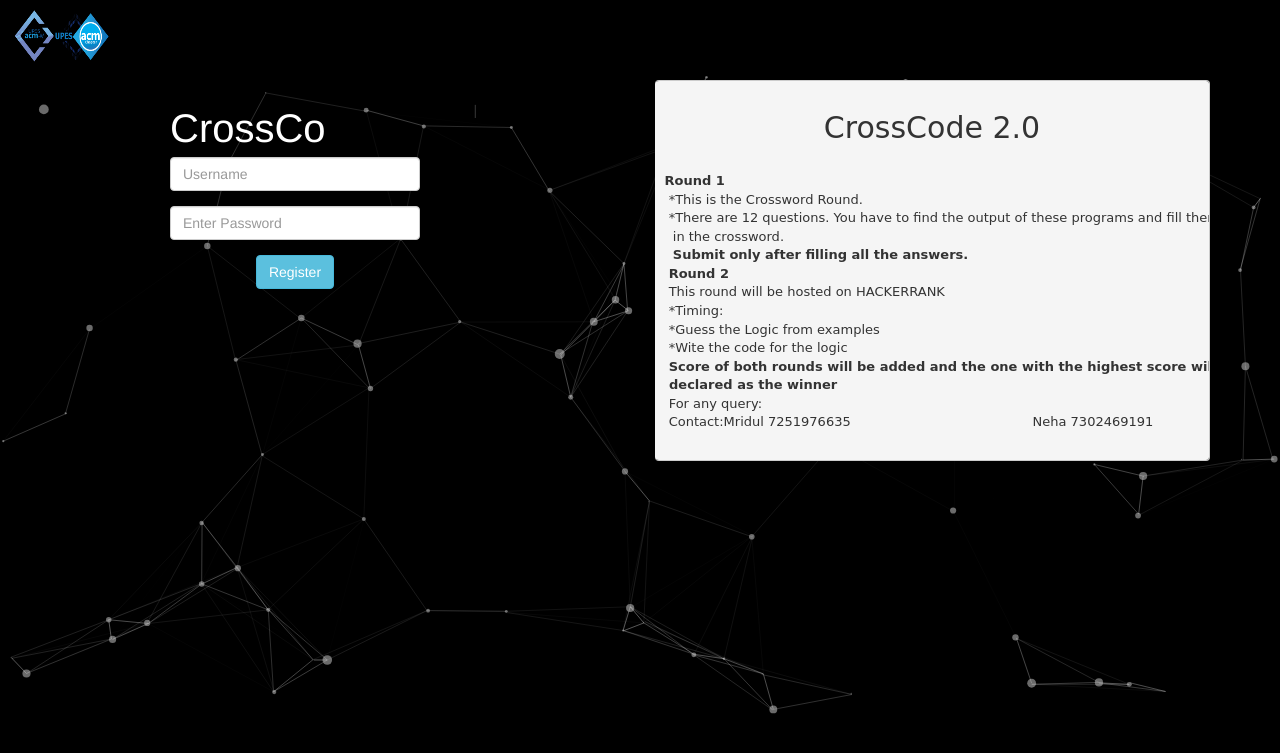
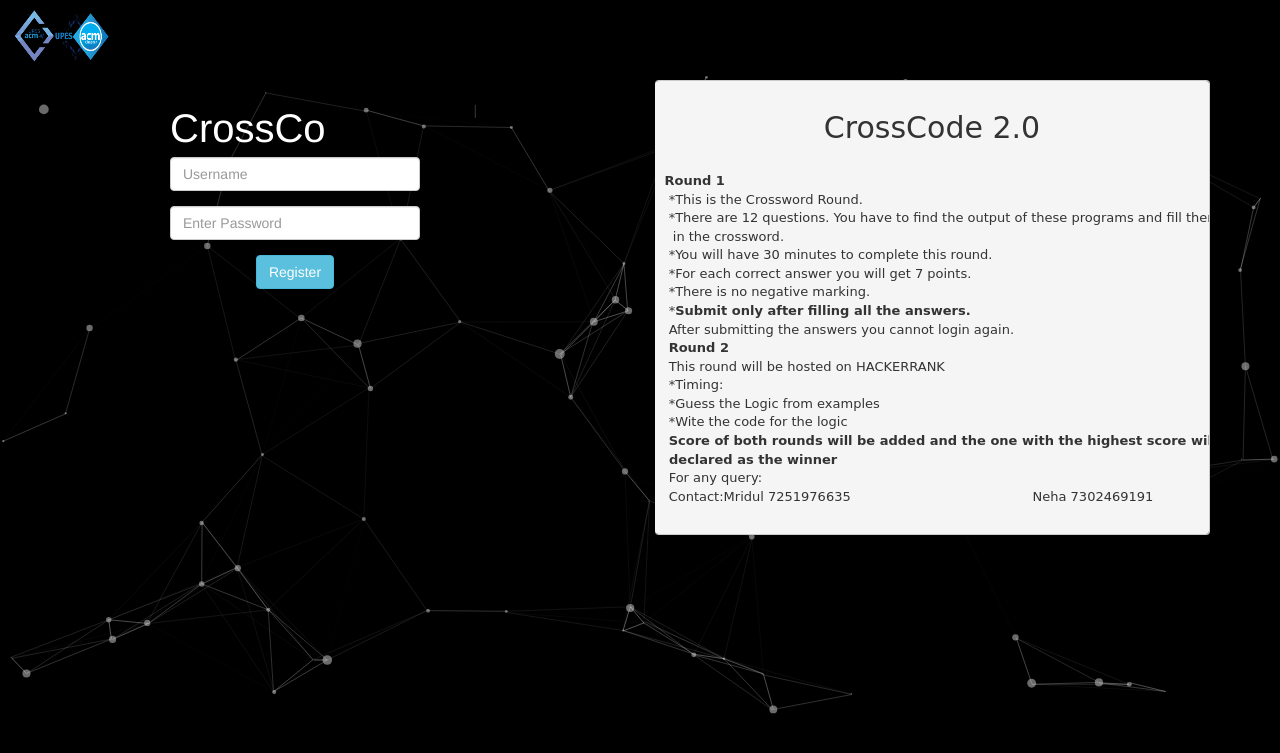
Before and after one commit to mridul-arora/CrossCode, a PHP site: page / in a window 1280 px wide. Shown: the top 753 px of the page. Run offline with PHP 8.4, Linux system fonts and the light colour scheme.

Commit message:
addition in the rules

```diff
--- a/index.php
+++ b/index.php
@@ -56,7 +56,11 @@
  *This is the Crossword Round.
  *There are 12 questions. You have to find the output of these programs and fill them
   in the crossword.
-  <b>Submit only after filling all the answers.</b>
+ *You will have 30 minutes to complete this round.
+ *For each correct answer you will get 7 points.
+ *There is no negative marking.
+ *<b>Submit only after filling all the answers.</b>
+ After submitting the answers you cannot login again.
  <b>Round 2</b>
  This round will be hosted on HACKERRANK
  *Timing:
```
